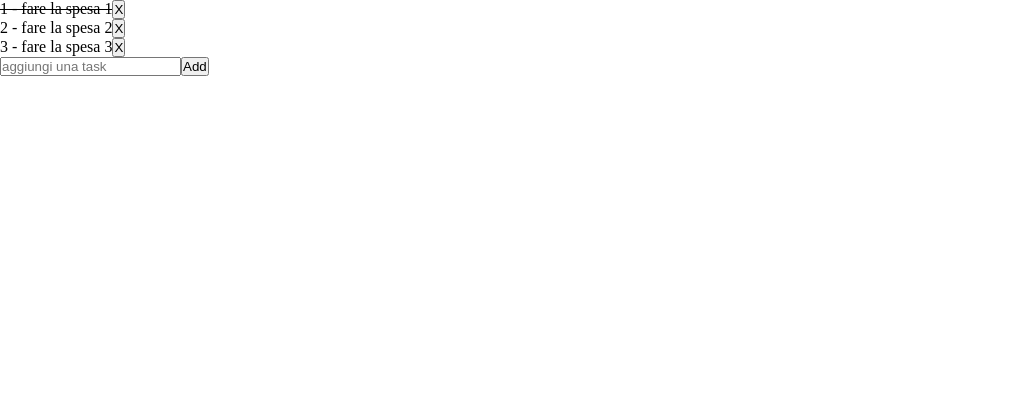
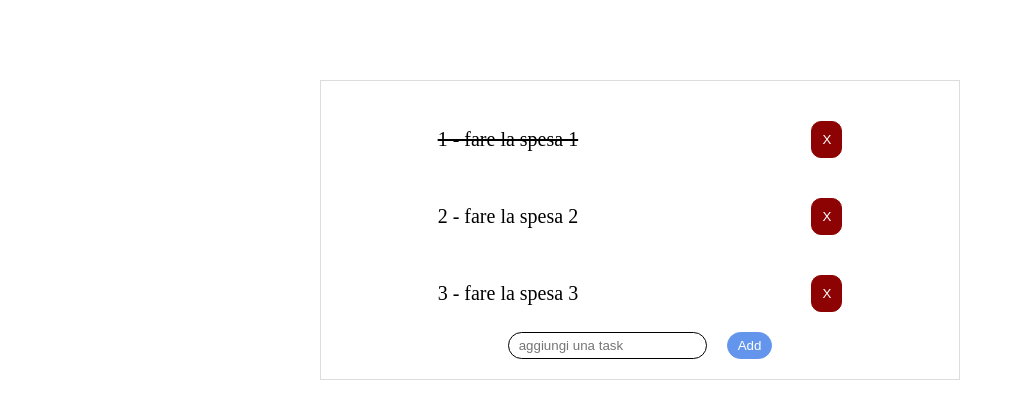
Before and after one commit to mattiabenelli/vue-todolist, a plain HTML site: page index.html in a window 1280 px wide. Shown: the whole page, without its empty margins (0-1023 px from the left). Drawn offline with nearby package versions, Linux system fonts and the light colour scheme.

Commit message:
stilizzazione

```diff
--- a/css/style.css
+++ b/css/style.css
@@ -9,3 +9,49 @@
 .flex{
     display: flex;
 }
+.container{
+    display: flex;
+    flex-direction: column;
+    justify-content: center;
+    align-items: center;
+    width: 50%;
+    margin: 80px auto;
+    border: 1px solid gainsboro;
+    padding: 20px 0;
+}
+.container ul{
+    width: 100%;
+    font-size: 20px;
+}
+.container li{
+    padding: 20px 0px;
+    width: 100%;
+    display: flex;
+    align-items: center;
+    justify-content: space-around;
+}
+li button{
+    background-color: rgb(141, 2, 2);
+    border: 1px solid rgb(141, 2, 2);
+    color: white;
+    padding: 10px;
+    border-radius: 10px;
+}
+input{
+    background-color: white;
+    outline: none;
+    border: 1px solid black;
+    border-radius: 20px;
+    padding: 5px 10px;
+}
+.input button{
+    background-color: cornflowerblue;
+    border: 1px solid cornflowerblue;
+    color: white;
+    padding: 5px 10px;
+    border-radius: 20px;
+ }
+ .input{
+    display: flex;
+    gap: 20px;
+ }
--- a/index.html
+++ b/index.html
@@ -9,14 +9,18 @@
 </head>
 <body>
     <div id="app">
+        <div class="container">
             <ul>
-            <li  class="flex"  v-for="(item,index) in toDoList">
+                <li v-for="(item,index) in toDoList">
                     <div @click="doneUndone(index)" v-bind:class="(item.done) ? 'done' : ''">{{ index+1 }} - {{ item.text }}</div>
                     <button @click="deleteTask(index)">X</button>
                 </li>
             </ul>
+            <div class="input">
                 <input @keyup.enter="addTask" v-model="newTask" placeholder="aggiungi una task">
                 <button @click="addTask">Add</button>
+            </div>
+        </div>
     </div>
     <script src='https://unpkg.com/vue@3/dist/vue.global.js'></script>
     <script src="./js/script.js"></script>
```
Lines whose indentation alone changed are shown as unchanged.
